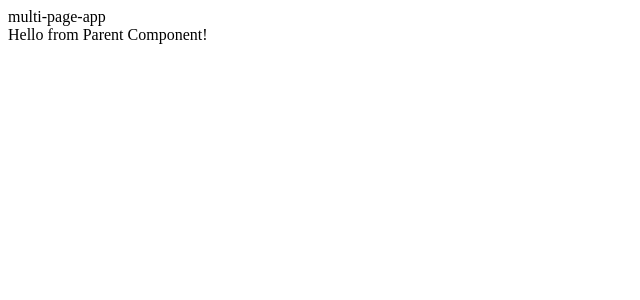
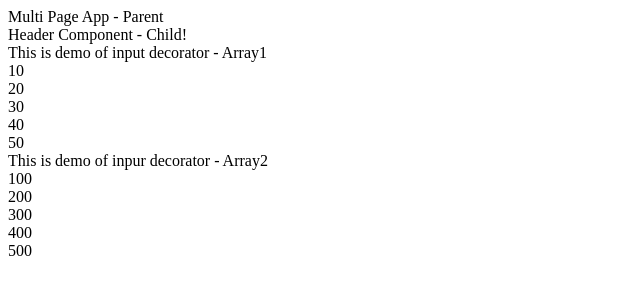
Before and after one commit to gouthamraj020102/angularProjects, an Angular app in the folder multi-page-app/: page / in a window 1280 px wide. Shown: the top 300 px of the page, without its empty margins (0-640 px from the left). Built offline with nearby package versions, Linux system fonts and the light colour scheme.

Commit message:
Binding arrays using @Input decorator

```diff
--- a/multi-page-app/src/app/app.component.html
+++ b/multi-page-app/src/app/app.component.html
@@ -2,3 +2,9 @@
 <div>
   <app-header [childMessage]="parentMessage"></app-header>
 </div>
+<div>
+  <app-header [data]="data1" [array]="array1"></app-header>
+</div>
+<div>
+  <app-header [data]="data2" [array]="array2"></app-header>
+</div>
--- a/multi-page-app/src/app/app.component.ts
+++ b/multi-page-app/src/app/app.component.ts
@@ -6,6 +6,12 @@ import { Component } from '@angular/core';
   styleUrl: './app.component.css'
 })
 export class AppComponent {
-  title = 'multi-page-app';
-  parentMessage = 'Hello from Parent Component!';
+  title = 'Multi Page App - Parent';
+  parentMessage = 'Header Component - Child!';
+
+  data1 = "This is demo of input decorator - Array1";
+  array1 = [10, 20, 30, 40, 50];
+
+  data2 = "This is demo of inpur decorator - Array2";
+  array2 = [100, 200, 300, 400, 500];
 }
--- a/multi-page-app/src/app/header/header.component.html
+++ b/multi-page-app/src/app/header/header.component.html
@@ -1 +1,6 @@
 {{childMessage}}
+
+{{data}}
+<div *ngFor="let arr of array">
+    {{arr}}
+</div>
--- a/multi-page-app/src/app/header/header.component.ts
+++ b/multi-page-app/src/app/header/header.component.ts
@@ -7,4 +7,6 @@ import { Component, Input } from '@angular/core';
 })
 export class HeaderComponent {
   @Input() childMessage!: string;  // Receives value from parent
+  @Input() data: any;
+  @Input() array: any;
 }
```
